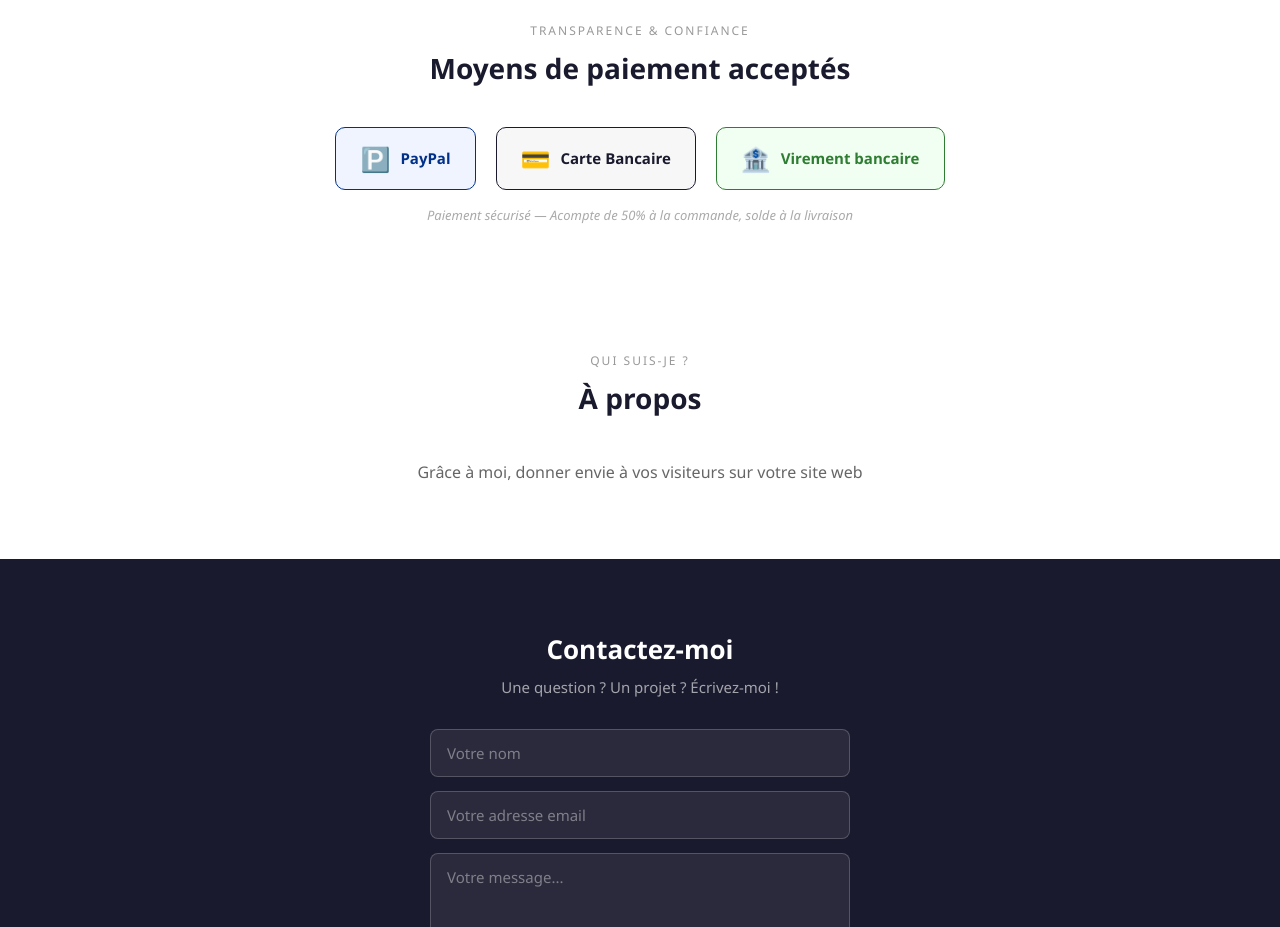
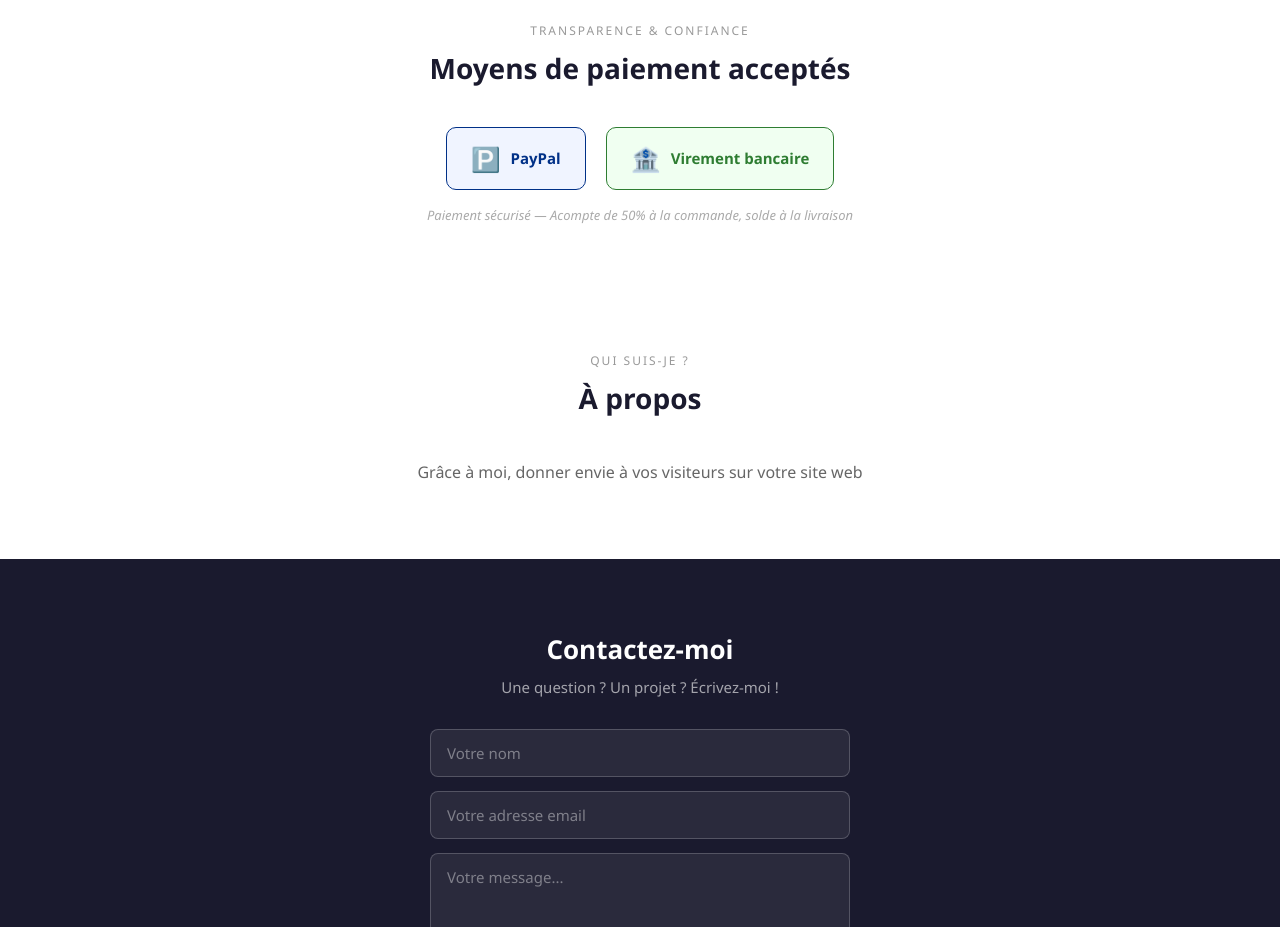
Before and after one commit to forgesite/forgesite, a plain HTML site: page index.html in a window 1280 px wide. Shown: the part 2640-3567 px from the top of the page. Drawn offline with Linux system fonts and the light colour scheme.

Commit message:
Add files via upload

```diff
--- a/index.html
+++ b/index.html
@@ -651,9 +651,6 @@
       <div class="paiement-badge paypal">
         <span class="p-icon">🅿️</span> PayPal
       </div>
-      <div class="paiement-badge cb">
-        <span class="p-icon">💳</span> Carte Bancaire
-      </div>
       <div class="paiement-badge virement">
         <span class="p-icon">🏦</span> Virement bancaire
       </div>
```
